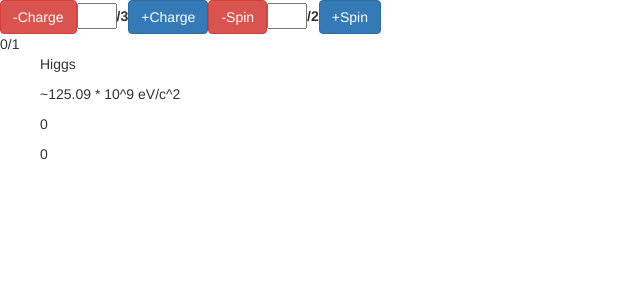
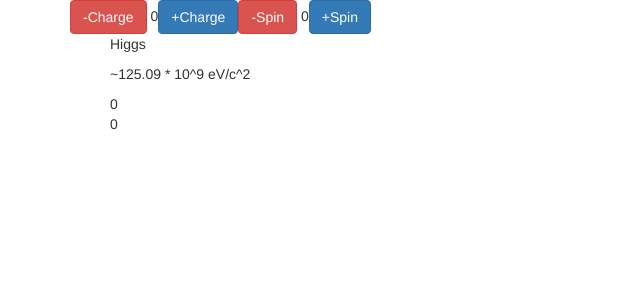
Before and after one commit to mykolahnid/quarker, an Angular app: page / in a window 1280 px wide. Shown: the top 300 px of the page, without its empty margins (0-640 px from the left). Built offline with nearby package versions, Linux system fonts and the light colour scheme.

Commit message:
service to find existing particles

```diff
--- a/src/app/app.component.html
+++ b/src/app/app.component.html
@@ -1,2 +1,8 @@
-<app-collider></app-collider>
-<app-particles-list [particles]="particles"></app-particles-list>
+<div class="container">
+  <div class="row">
+    <div class="col-md-12">
+      <app-collider></app-collider>
+      <app-particles-list></app-particles-list>
+    </div>
+  </div>
+</div>
--- a/src/app/app.component.ts
+++ b/src/app/app.component.ts
@@ -10,14 +10,6 @@ import { Fraction } from 'app/shared/fraction';
 export class AppComponent {
   title = 'app';
 
-  particles: Particle[] = [];
-
   constructor() {
-    const higgs = new Particle();
-    higgs.name = 'Higgs';
-    higgs.mass = 125.09;
-    higgs.massPower = 9;
-
-    this.particles.push(higgs);
   }
 }
--- a/src/app/app.module.ts
+++ b/src/app/app.module.ts
@@ -7,6 +7,7 @@ import { ColliderComponent } from './collider/collider.component';
 import { ParticlesListComponent } from './particles-list/particles-list.component';
 import { ParticleItemComponent } from './particle-item/particle-item.component';
 import { FractionComponent } from './fraction/fraction.component';
+import { ParticlesService } from 'app/shared/particles.service';
 
 @NgModule({
   declarations: [
@@ -20,7 +21,7 @@ import { FractionComponent } from './fraction/fraction.component';
     BrowserModule,
     FormsModule
   ],
-  providers: [],
+  providers: [ParticlesService],
   bootstrap: [AppComponent]
 })
 export class AppModule { }
--- a/src/app/collider/collider.component.html
+++ b/src/app/collider/collider.component.html
@@ -1,9 +1,6 @@
 <button type="button" class="btn btn-danger" (click)="decCharge()">-Charge</button>
-<input type="number" name=""> <label>/3</label>
+<app-fraction [fraction]="particle.charge"></app-fraction>
 <button type="button" class="btn btn-primary" (click)="incCharge()">+Charge</button>
 <button type="button" class="btn btn-danger" (click)="decSpin()">-Spin</button>
-<input type="number" name=""> <label>/2</label>
+<app-fraction [fraction]="particle.spin"></app-fraction>
 <button type="button" class="btn btn-primary" (click)="incSpin()">+Spin</button>
-<!-- <p>charge: {{particle.charge}}</p>
-<p>{{text}}</p> -->
-<app-fraction [fraction]="particle.charge"></app-fraction>
--- a/src/app/collider/collider.component.ts
+++ b/src/app/collider/collider.component.ts
@@ -1,5 +1,7 @@
 import { Component, OnInit } from '@angular/core';
 import { Particle } from 'app/particle.model';
+import { Fraction } from 'app/shared/fraction';
+import { ParticlesService } from "app/shared/particles.service";
 
 @Component({
   selector: 'app-collider',
@@ -9,27 +11,38 @@ import { Particle } from 'app/particle.model';
 export class ColliderComponent implements OnInit {
   particle: Particle = new Particle();
   text: string = '1';
-  constructor() { }
+
+  constructor(private particlesService: ParticlesService) {
+    this.particle.charge = new Fraction(0, 3);
+    this.particle.spin = new Fraction(0, 2);
+  }
 
   ngOnInit() {
   }
 
   decCharge() {
     this.particle.charge.decrement();
-    console.log(this.particle.charge);
-    this.text += this.particle.charge;
+    // call service to check whether particle is one of known particles
+    this.checkParticle();
   }
 
   incCharge() {
     this.particle.charge.increment();
+    this.checkParticle();
   }
 
   decSpin() {
-    this.particle.charge.decrement();
+    this.particle.spin.decrement();
+    this.checkParticle();
   }
 
   incSpin() {
     this.particle.spin.increment();
+    this.checkParticle();
+  }
+
+  private checkParticle() {
+    this.particlesService.checkParticle(this.particle);
   }
 
 }
--- a/src/app/fraction/fraction.component.html
+++ b/src/app/fraction/fraction.component.html
@@ -1,3 +1 @@
-<div>
-  {{ fraction.numerator }}/{{ fraction.denominator}}
-</div>
+ {{ fraction.numerator }}<span *ngIf="fraction.denominator != 1 && fraction.numerator != 0">/{{ fraction.denominator}}</span>
--- a/src/app/particle-item/particle-item.component.html
+++ b/src/app/particle-item/particle-item.component.html
@@ -1,4 +1,5 @@
 <p>{{item.name}}</p>
 <p>{{"~" + item.mass + " * 10^" + item.massPower + " eV/c^2"}}</p>
-<p>{{item.charge}}</p>
-<p>{{item.spin}}</p>
+<app-fraction [fraction]="item.charge"></app-fraction>
+<p>
+  <app-fraction [fraction]="item.spin"></app-fraction>
--- a/src/app/particle.model.ts
+++ b/src/app/particle.model.ts
@@ -6,4 +6,8 @@ export class Particle {
     massPower: number;
     charge: Fraction = new Fraction();
     spin: Fraction = new Fraction();
+
+    public equals(particle: Particle): boolean {
+        return this.charge.equals(particle.charge) && this.spin.equals(particle.spin);
+    }
 }
--- a/src/app/particles-list/particles-list.component.ts
+++ b/src/app/particles-list/particles-list.component.ts
@@ -1,5 +1,6 @@
 import { Component, OnInit, Input } from '@angular/core';
 import { Particle } from 'app/particle.model';
+import { ParticlesService } from 'app/shared/particles.service';
 
 @Component({
   selector: 'app-particles-list',
@@ -7,10 +8,11 @@ import { Particle } from 'app/particle.model';
   styleUrls: ['./particles-list.component.css']
 })
 export class ParticlesListComponent implements OnInit {
-  @Input() particles: Particle[];
-  constructor() { }
+  particles: Particle[];
+  constructor(private particlesService: ParticlesService) { }
 
   ngOnInit() {
+    this.particles = this.particlesService.knownParticles;
   }
 
 }
--- a/src/app/shared/fraction.ts
+++ b/src/app/shared/fraction.ts
@@ -24,4 +24,8 @@ export class Fraction {
   increment() {
     this.numerator++;
   }
+
+  public equals(fraction: Fraction): boolean {
+    return this.numerator === fraction.numerator && this.denominator === fraction.denominator;
+  }
 }
--- /dev/null
+++ b/src/app/shared/particles.service.ts
@@ -0,0 +1,49 @@
+import { Particle } from 'app/particle.model';
+import { Fraction } from 'app/shared/fraction';
+
+
+export class ParticlesService {
+    private existingParticles: Particle[] = [];
+    knownParticles: Particle[] = [];
+
+    constructor() {
+        const higgs = new Particle();
+        higgs.name = 'Higgs';
+        higgs.mass = 125.09;
+        higgs.massPower = 9;
+        higgs.charge = new Fraction(0, 3);
+        higgs.spin = new Fraction(0, 2);
+
+        this.existingParticles.push(higgs);
+        this.knownParticles.push(higgs);
+
+        const electron = new Particle();
+        electron.name = 'electron';
+        electron.mass = 0.511;
+        electron.massPower = 6;
+        electron.charge = new Fraction(-3, 3);
+        electron.spin = new Fraction(1, 2);
+
+        this.existingParticles.push(electron);
+    }
+
+    checkParticle(particle: Particle) {
+        let alreadyKnown = false;
+        this.knownParticles.forEach(element => {
+            if (element.equals(particle)) {
+                alreadyKnown = true;
+                return;
+            }
+        });
+
+        if (alreadyKnown) {
+            return;
+        }
+
+        this.existingParticles.forEach(element => {
+            if (element.equals(particle)) {
+                this.knownParticles.push(element);
+            }
+        });
+    }
+}
--- a/tslint.json
+++ b/tslint.json
@@ -51,7 +51,7 @@
     "no-empty-interface": true,
     "no-eval": true,
     "no-inferrable-types": [
-      true,
+      false,
       "ignore-params"
     ],
     "no-misused-new": true,
```
